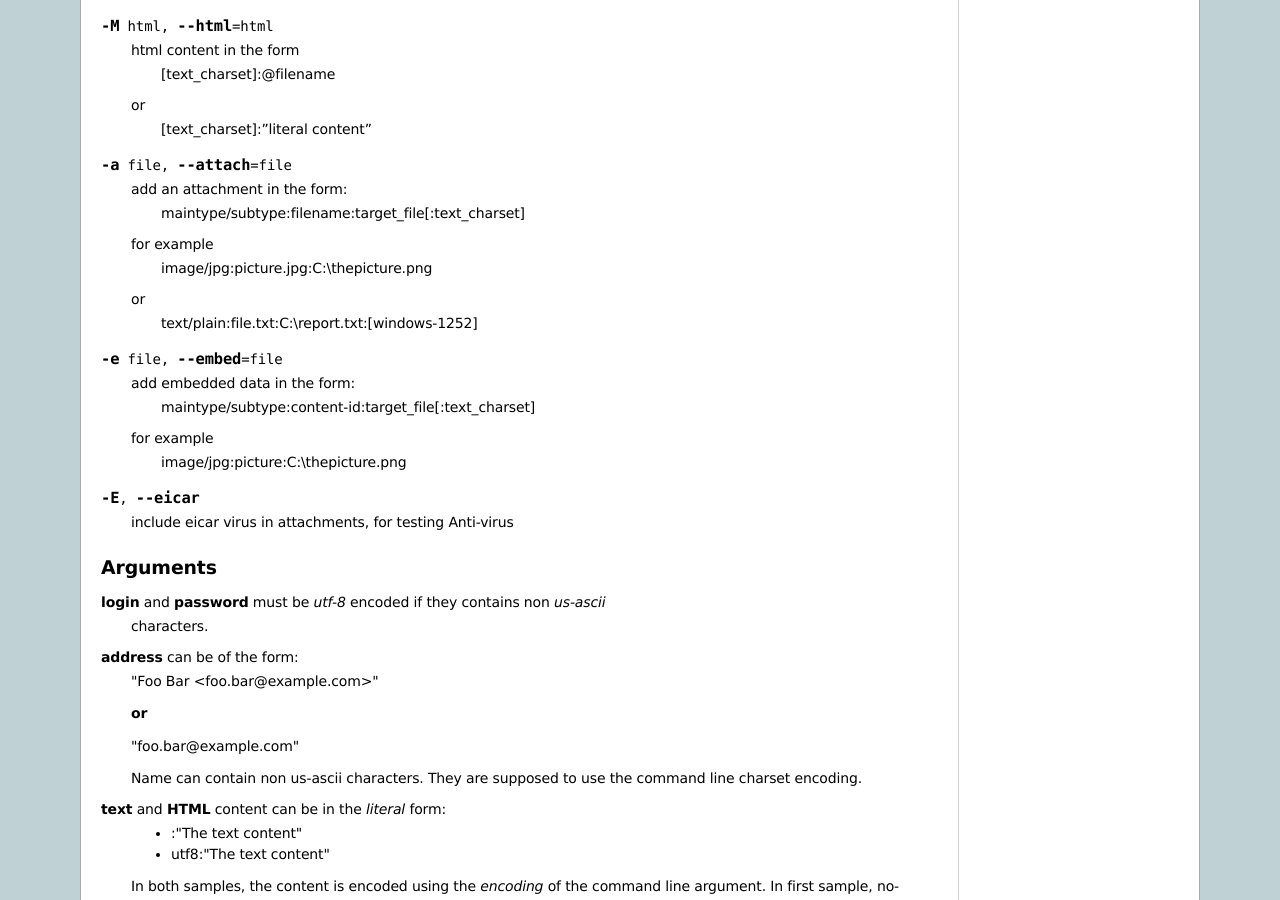
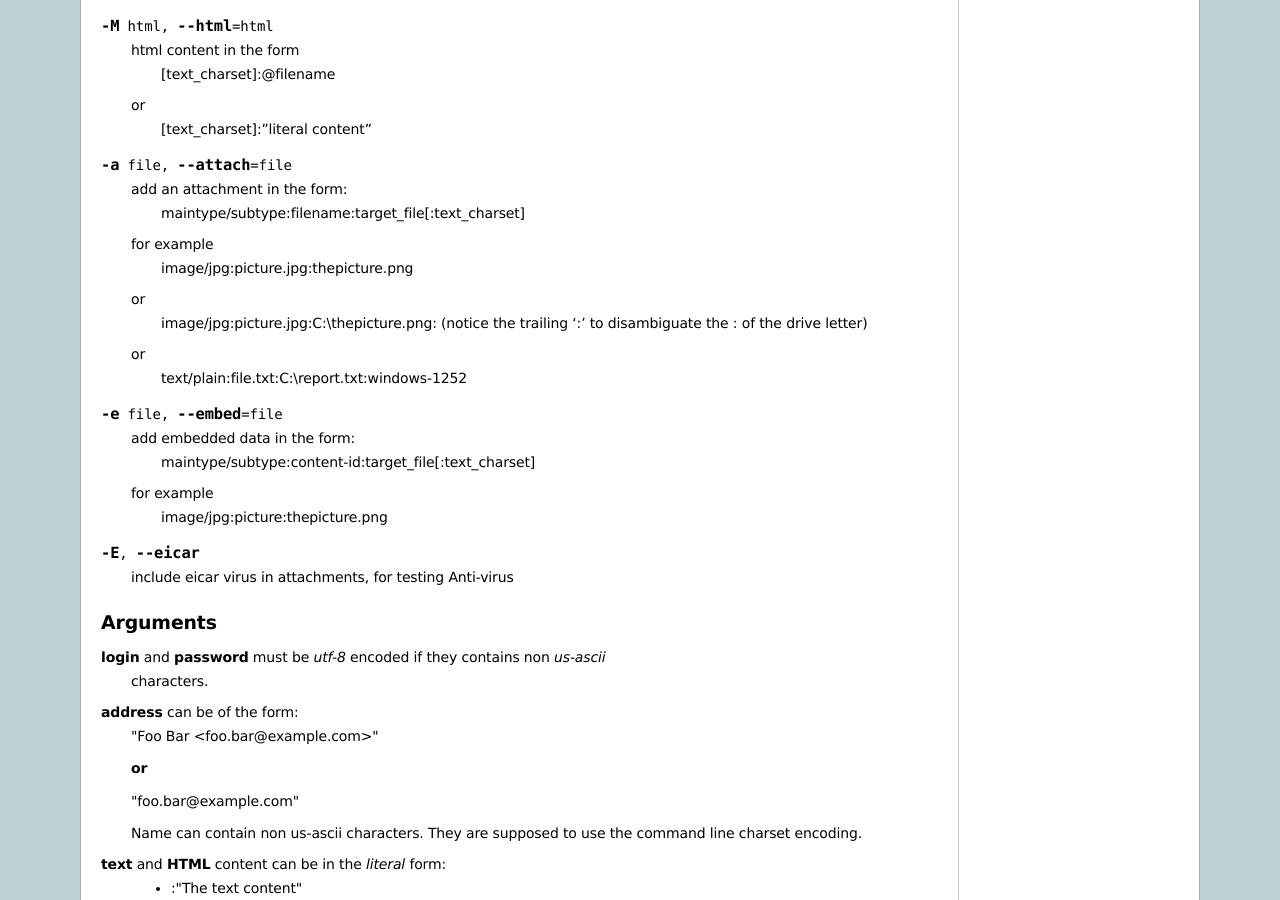
Before and after one commit to aspineux/pyzmail, a Sphinx documentation site: the page built from pyzmail/docs/source/man/pyzsendmail.rst, in a window 1280 px wide and 900 px high, scrolled down 1316 px. Built offline with Sphinx 7.4.7, drawn with Linux system fonts in a browser that asks for light colours.

Commit message:
pyzsendmail: FIX cannot specify a Windows drive letter in attachment
In the -a and -e options, the ':' of a the Windows drive letter
was mismatching with the separator of the 'charset'.
Now you can disambiguate by adding a trailing ':' even if the
charset is empty

```diff
--- a/pyzmail/docs/source/man/pyzsendmail.rst
+++ b/pyzmail/docs/source/man/pyzsendmail.rst
@@ -99,16 +99,19 @@ Options
     add an attachment in the form:
         maintype/subtype:filename:target_file[:text_charset]
     for example
-        image/jpg:picture.jpg:C:\\thepicture.png
+        image/jpg:picture.jpg:thepicture.png
     or
-        text/plain:file.txt:C:\\report.txt:[windows-1252]
+        image/jpg:picture.jpg:C:\\thepicture.png:
+        (notice the trailing ':' to disambiguate the : of the drive letter)
+    or
+        text/plain:file.txt:C:\\report.txt:windows-1252
 
 .. option:: -e file, --embed=file
 
     add embedded data in the form:
         maintype/subtype:content-id:target_file[:text_charset]
     for example
-        image/jpg:picture:C:\\thepicture.png
+        image/jpg:picture:thepicture.png
 
 .. option:: -E, --eicar
 
@@ -159,7 +162,7 @@ Samples
 
 ::
 
-    pyzsendmail -H localhost -p 25 -f "Me <me\@example.com>" -t "foo\@example.com" -t "Bar <bar\@example.com" -s "The subject" -T :"Hello" -a image/jpg:holiday.png:C:\\Holiday.png
+    pyzsendmail -H localhost -p 25 -f "Me <me\@example.com>" -t "foo\@example.com" -t "Bar <bar\@example.com" -s "The subject" -T :"Hello" -a image/jpg:holiday.png:C:\\Holiday.png:
 
 
 See also
```
Also changed, not shown: 2 other files.
